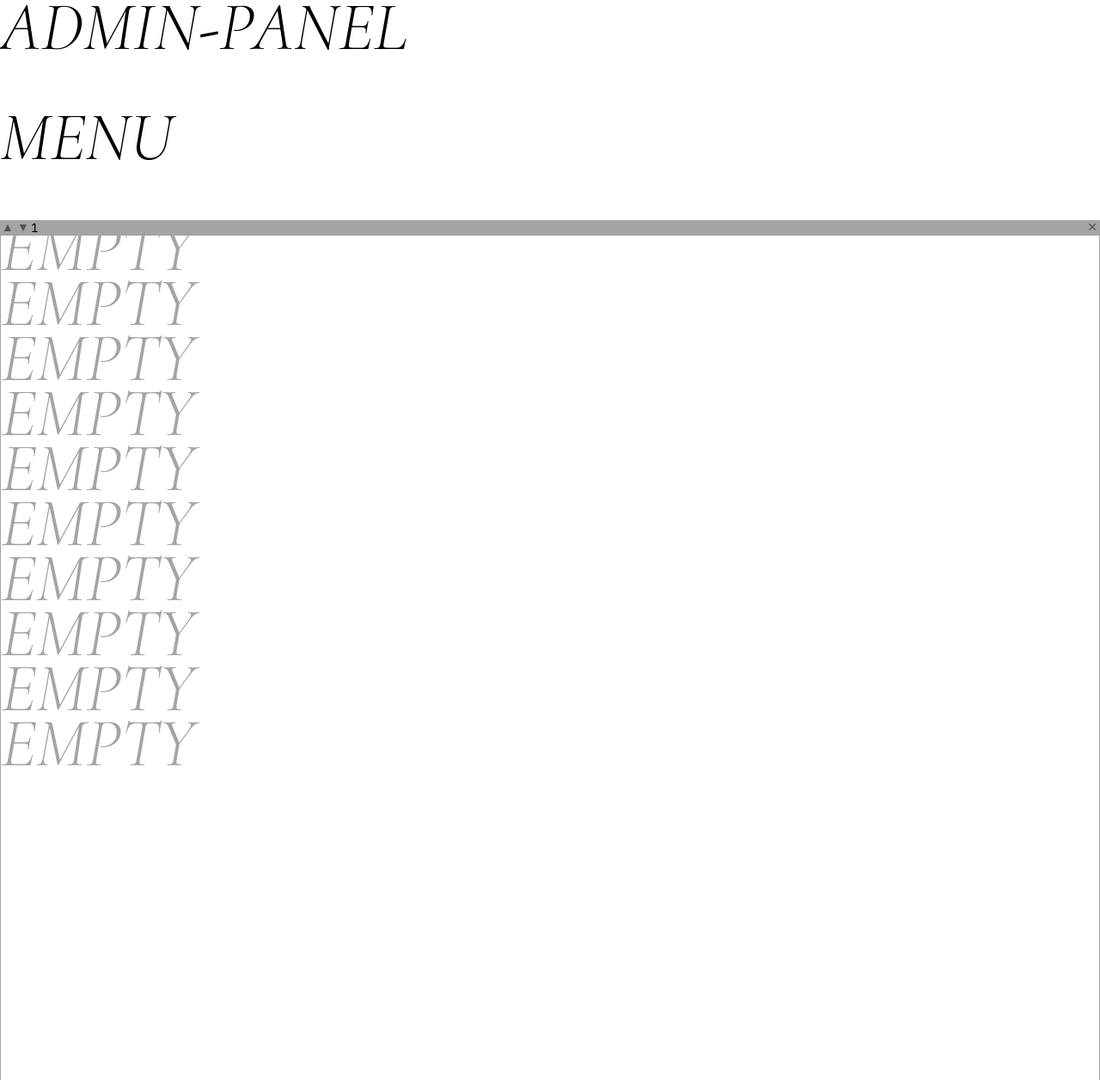
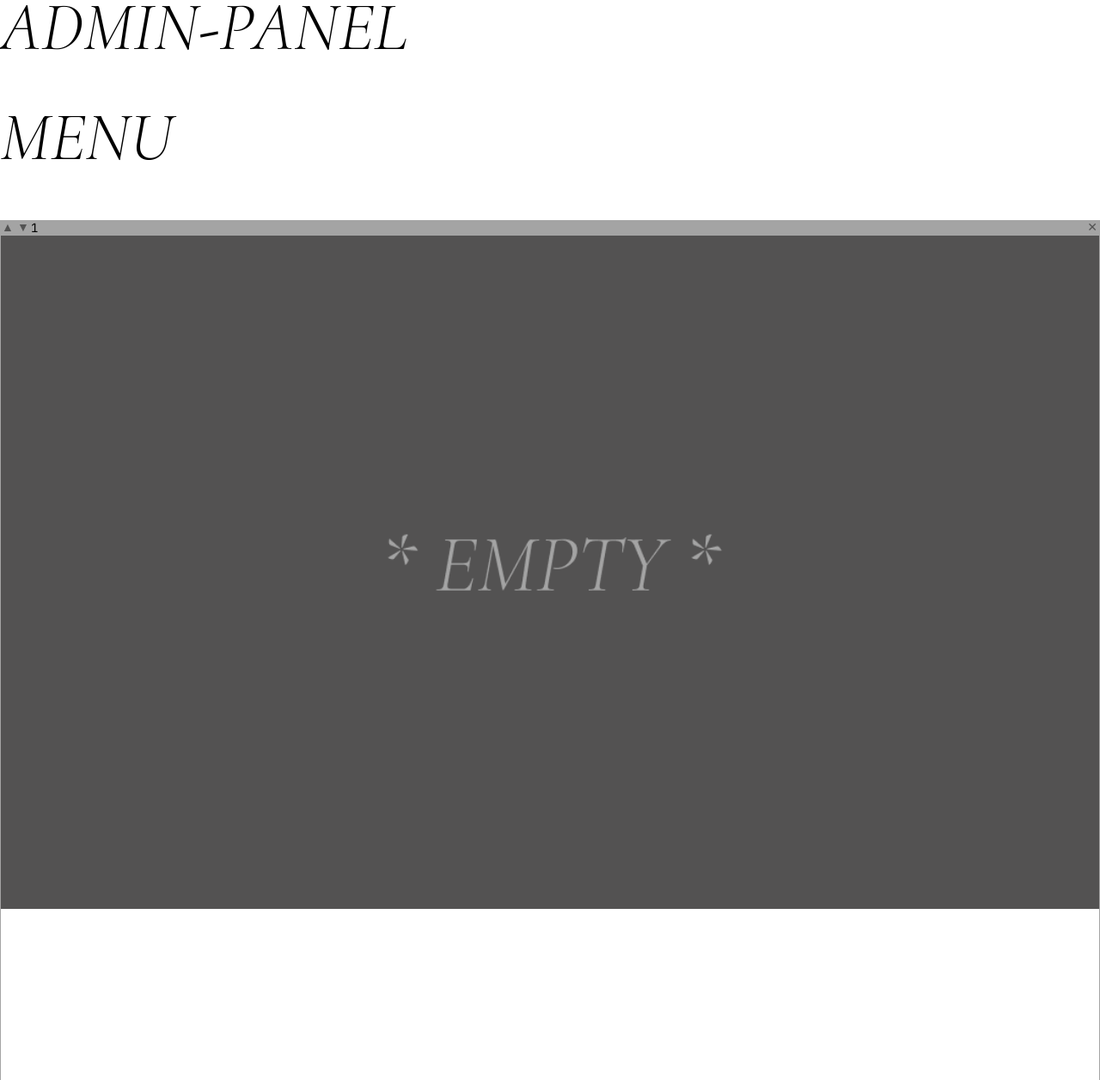
Before and after one commit to effektivnayarabota1/legacy_effectivnayarabota1-website, a Node server app: template views/.partials/element.hbs in a window 1280 px wide. Shown: the top 1256 px of the page at 86% size. Run offline with Node 20, Linux system fonts and the light colour scheme; the template is opened without the code that fills it: most values are stand-ins (such as "Sample title", 1, 10 or a date in 2020); some libraries are stand-ins or nearby versions.

Commit message:
image input client script

```diff
--- a/style/element.css
+++ b/style/element.css
@@ -67,6 +67,8 @@
 
   object-fit: cover;
 }
-.element_img-container h1 {
-  color: var(--grey-64);
+.empty {
+  background-image: url("/assets/empty.png");
+  background-repeat: repeat;
+  background-position: center center;
 }
--- a/views/.partials/element.hbs
+++ b/views/.partials/element.hbs
@@ -16,17 +16,8 @@
 	  	{{> ui/input_file image=this.img name="page" elemSlug=this.slug}}
       </div>
     {{else}}
-      <div class="element_img-container empty">
-        <h1>Empty</h1>
-        <h1>Empty</h1>
-        <h1>Empty</h1>
-        <h1>Empty</h1>
-        <h1>Empty</h1>
-        <h1>Empty</h1>
-        <h1>Empty</h1>
-        <h1>Empty</h1>
-        <h1>Empty</h1>
-        <h1>Empty</h1>
-      </div>
+      <div class="element_img-container">
+			<img src="/assets/empty.png" >
+	  </div>
     {{/if}}
 </fieldset>
--- a/views/admin/index.hbs
+++ b/views/admin/index.hbs
@@ -8,4 +8,3 @@
 <script type="module" src="/script/element-remove.js"></script>
 <script type="module" src="/script/element-move.js"></script>
 <script type="module" src="/script/element-reorder.js"></script>
-<script type="module" src="/script/element-preview.js"></script>
--- a/views/admin/page.hbs
+++ b/views/admin/page.hbs
@@ -1 +1,7 @@
 {{> meta_form page}}
+
+<script type="module" src="/script/element-create.js"></script>
+<script type="module" src="/script/element-remove.js"></script>
+<script type="module" src="/script/element-move.js"></script>
+<!-- <script type="module" src="/script/element-reorder.js"></script> -->
+<script type="module" src="/script/element-preview.js"></script>
```
Also changed, not shown: script/element-preview.js (+9 -10 lines), assets/empty.png (added), 1 other file.
